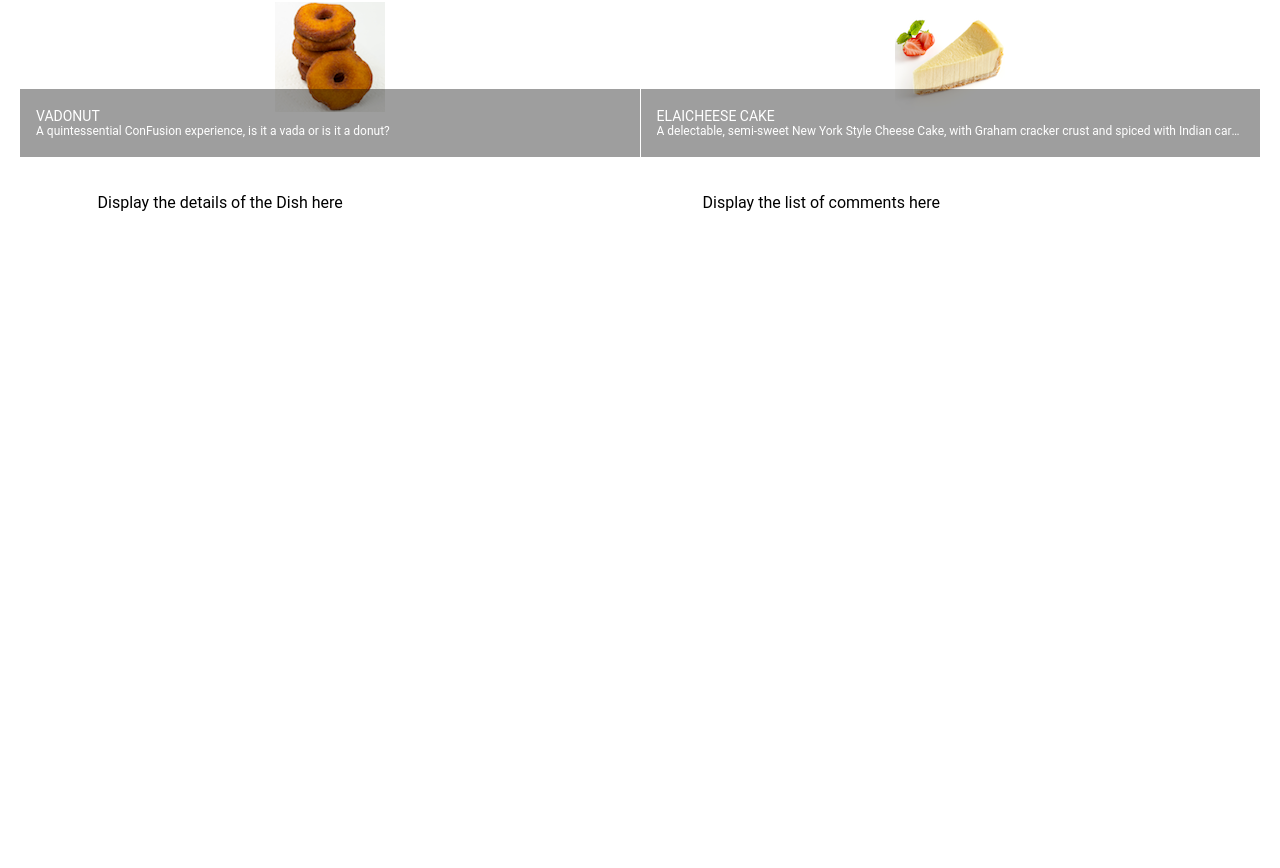
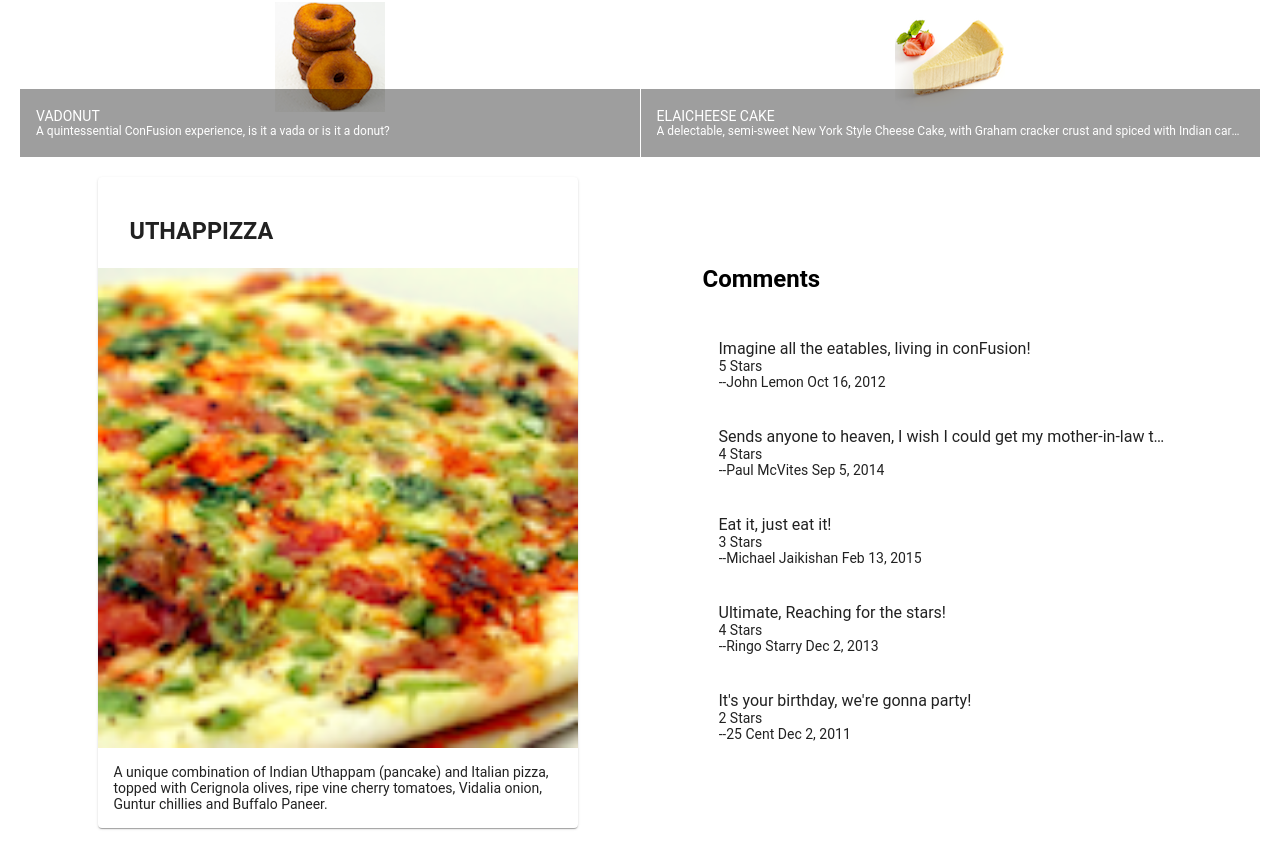
Before and after one commit to jfquevedol21/coursera-angular, an Angular app in the folder Angular/conFusion/: page / in a window 1280 px wide. Shown: the part 397-1265 px from the top of the page. Before the commit the page ends 800 px from the top, so only its background shows below. Built offline with nearby package versions, Linux system fonts and the light colour scheme.

Commit message:
angular assignment 1-complete

```diff
--- a/Angular/conFusion/src/app/dishdetail/dishdetail.component.html
+++ b/Angular/conFusion/src/app/dishdetail/dishdetail.component.html
@@ -7,11 +7,30 @@
     fxLayoutGap.xs="0">
 
   <div fxFlex="40">
-    <p>Display the details of the Dish here</p>
+    <div fxFlex *ngIf="dish">
+      <mat-card>
+          <mat-card-header>
+              <mat-card-title>
+                  <h3>{{dish.name | uppercase}}</h3>
+              </mat-card-title>
+          </mat-card-header>
+          <img mat-card-image src={{dish.image}} alt={{dish.name}}>
+          <mat-card-content>
+              <p>{{dish.description}}</p>
+          </mat-card-content>
+      </mat-card>
+    </div>
   </div>
 
   <div fxFlex="40">
-    <p>Display the list of comments here</p>
+    <h2>Comments</h2>
+    <mat-list>
+      <mat-list-item *ngFor="let comment of dish.comments">
+        <p matLine>{{comment.comment}}</p>
+        <p matLine>{{comment.rating}} Stars</p>
+        <p matLine>--{{comment.author}} {{comment.date | date }}</p>
+      </mat-list-item>
+    </mat-list>
   </div>
 
 </div>
--- a/Angular/conFusion/src/app/dishdetail/dishdetail.component.ts
+++ b/Angular/conFusion/src/app/dishdetail/dishdetail.component.ts
@@ -1,4 +1,48 @@
 import { Component, OnInit } from '@angular/core';
+
+const DISH = {
+  id: '0',
+  name: 'Uthappizza',
+  image: '/assets/images/uthappizza.png',
+  category: 'mains',
+  featured: true,
+  label: 'Hot',
+  price: '4.99',
+  // tslint:disable-next-line:max-line-length
+  description: 'A unique combination of Indian Uthappam (pancake) and Italian pizza, topped with Cerignola olives, ripe vine cherry tomatoes, Vidalia onion, Guntur chillies and Buffalo Paneer.',
+  comments: [
+       {
+           rating: 5,
+           comment: 'Imagine all the eatables, living in conFusion!',
+           author: 'John Lemon',
+           date: '2012-10-16T17:57:28.556094Z'
+       },
+       {
+           rating: 4,
+           comment: 'Sends anyone to heaven, I wish I could get my mother-in-law to eat it!',
+           author: 'Paul McVites',
+           date: '2014-09-05T17:57:28.556094Z'
+       },
+       {
+           rating: 3,
+           comment: 'Eat it, just eat it!',
+           author: 'Michael Jaikishan',
+           date: '2015-02-13T17:57:28.556094Z'
+       },
+       {
+           rating: 4,
+           comment: 'Ultimate, Reaching for the stars!',
+           author: 'Ringo Starry',
+           date: '2013-12-02T17:57:28.556094Z'
+       },
+       {
+           rating: 2,
+           comment: 'It\'s your birthday, we\'re gonna party!',
+           author: '25 Cent',
+           date: '2011-12-02T17:57:28.556094Z'
+       }
+   ]
+};
 
 @Component({
   selector: 'app-dishdetail',
@@ -7,6 +51,7 @@
 })
 export class DishdetailComponent implements OnInit {
 
+  dish=DISH;
   constructor() { }
 
   ngOnInit(): void {
```
